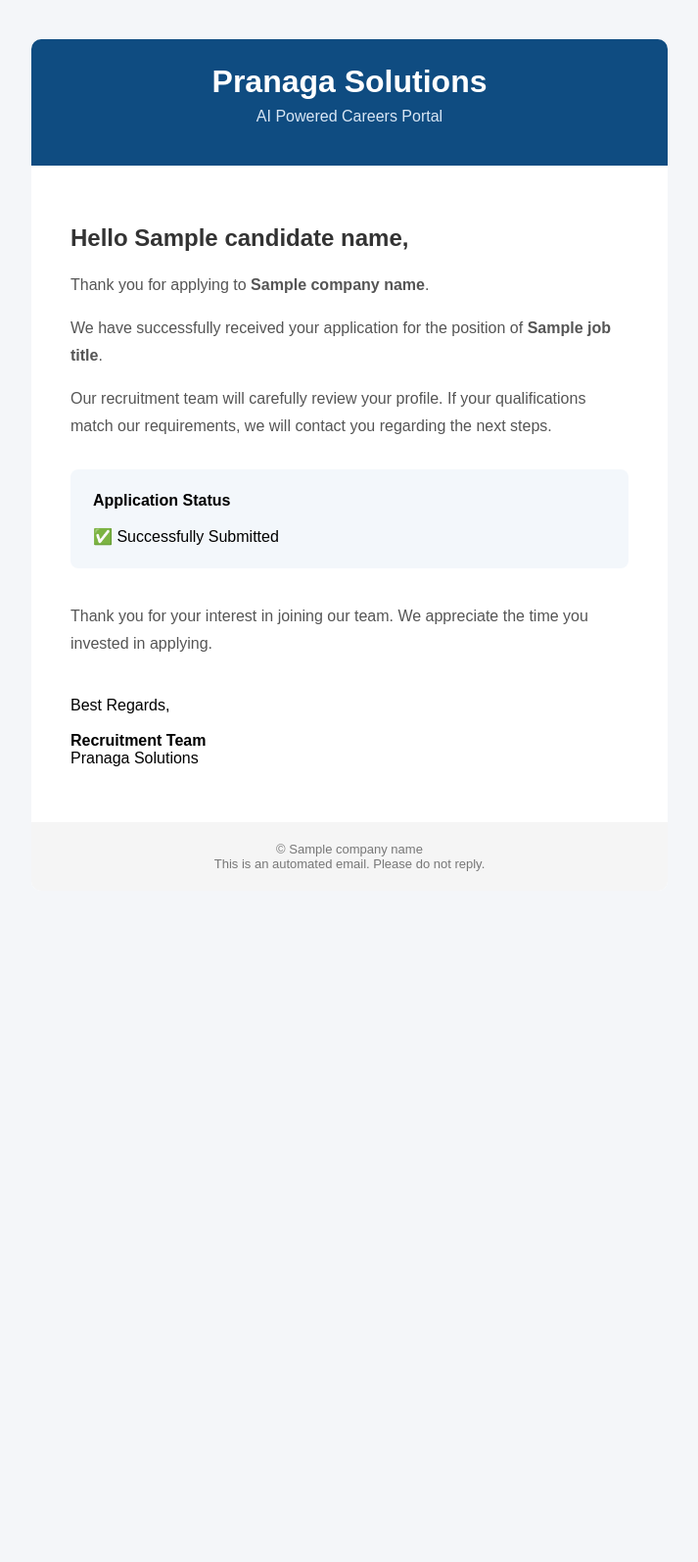
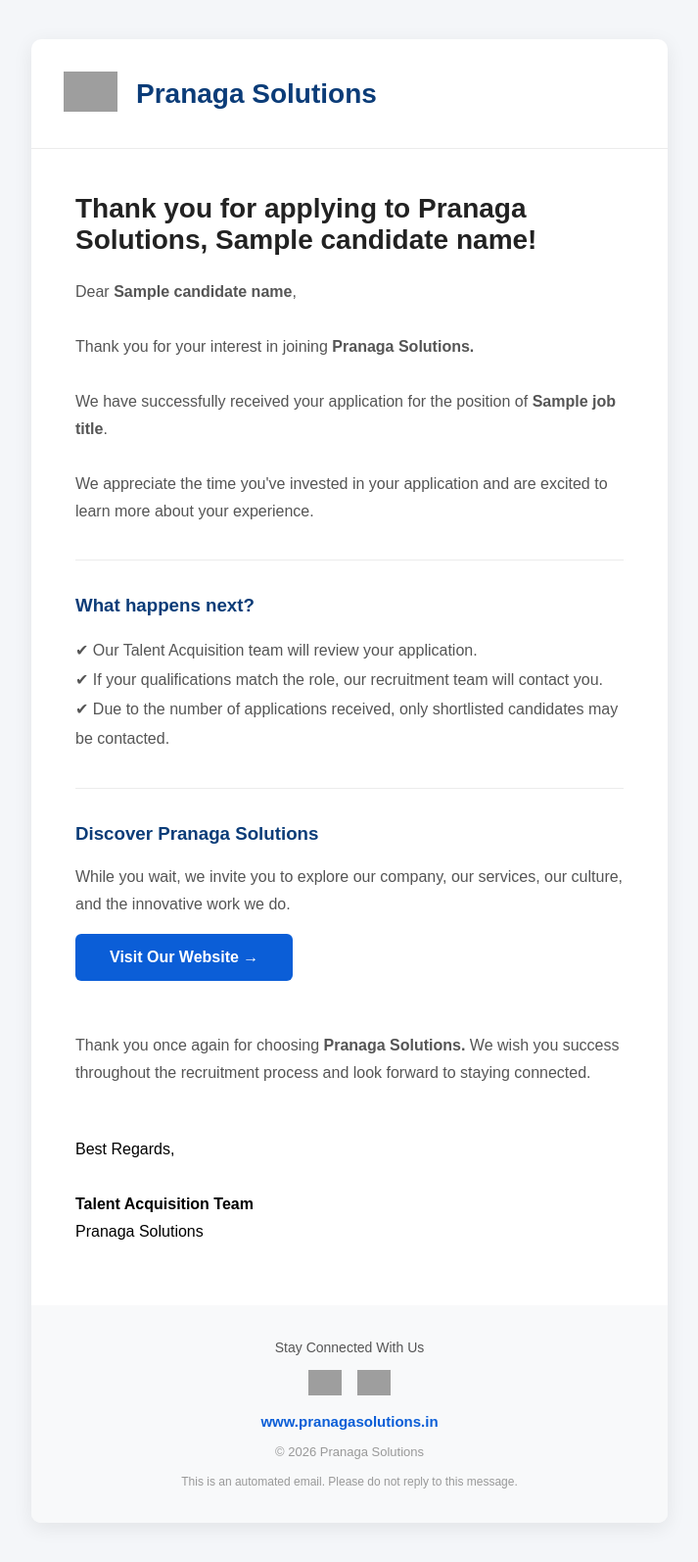
Before and after one commit to Balaganesh1122/Pranaga-Careers-ATS, a Python web app: template backend/templates/application_confirmation.html in a window 1280 px wide. Shown: the whole page at 98% size, without its empty margins (283-996 px from the left). Before the commit the page ends 889 px from the top, so only its background shows below. Run offline with Jinja, Linux system fonts and the light colour scheme; the template is opened without the code that fills it: most values are stand-ins (such as "Sample title", 1, 10 or a date in 2020); grey boxes are pictures that could not be loaded.

Commit message:
Implemented email automation and recruiter workflow

```diff
--- a/backend/app/main.py
+++ b/backend/app/main.py
@@ -27,7 +27,7 @@ from app.api.job_application import router as job_application_router
 from app.api.candidate_dashboard import router as candidate_dashboard_router
 from app.api.recruiter_analytics import router as recruiter_analytics_router
 from app.api.application_submission import router as application_submission_router
-from app.api.test_email import router as test_email_router
+
 
 
 
@@ -59,7 +59,7 @@ app.include_router(resume_upload_router)
 app.include_router(job_application_router)
 app.include_router(candidate_dashboard_router)
 app.include_router(recruiter_analytics_router)
-app.include_router(test_email_router)
+
 
 
 
--- a/backend/templates/application_confirmation.html
+++ b/backend/templates/application_confirmation.html
@@ -1,130 +1,65 @@
 <!DOCTYPE html>
 <html>
+
 <head>
     <meta charset="UTF-8">
     <title>Application Received</title>
 </head>
 
-<body style="margin:0;padding:0;background:#f4f6f9;font-family:Arial,Helvetica,sans-serif;">
+<body style="
+margin:0;
+padding:0;
+background:#f4f6f9;
+font-family:Arial,Helvetica,sans-serif;
+">
 
-<table width="100%" cellpadding="0" cellspacing="0" style="background:#f4f6f9;padding:40px 0;">
+<table width="100%" cellpadding="0" cellspacing="0" style="padding:40px 0;">
 
 <tr>
 <td align="center">
 
-<table width="650" cellpadding="0" cellspacing="0" style="background:#ffffff;border-radius:10px;overflow:hidden;">
+<table width="650" cellpadding="0" cellspacing="0"
+style="
+background:#ffffff;
+border-radius:10px;
+overflow:hidden;
+box-shadow:0 5px 20px rgba(0,0,0,.08);
+">
 
 <!-- Header -->
 
 <tr>
-<td style="background:#0F4C81;padding:25px;text-align:center;">
 
-<h1 style="color:white;margin:0;">
-Pranaga Solutions
-</h1>
+<td
+style="
+padding:30px;
+border-bottom:1px solid #ececec;
+">
 
-<p style="color:#d9e7f5;margin-top:8px;">
-AI Powered Careers Portal
-</p>
-
-</td>
-</tr>
-
-<!-- Body -->
-
-<tr>
-<td style="padding:40px;">
-
-<h2 style="color:#333;">
-Hello {{ candidate_name }},
-</h2>
-
-<p style="font-size:16px;color:#555;line-height:28px;">
-
-Thank you for applying to
-
-<strong>{{ company_name }}</strong>.
-
-</p>
-
-<p style="font-size:16px;color:#555;line-height:28px;">
-
-We have successfully received your application for the position of
-
-<strong>{{ job_title }}</strong>.
-
-</p>
-
-<p style="font-size:16px;color:#555;line-height:28px;">
-
-Our recruitment team will carefully review your profile.
-
-If your qualifications match our requirements, we will contact you regarding the next steps.
-
-</p>
-
-<table
-style="margin-top:30px;
-background:#F3F7FB;
-padding:20px;
-width:100%;
-border-radius:8px;">
-
-<tr>
-<td>
-
-<b>Application Status</b>
-
-<br><br>
-
-✅ Successfully Submitted
-
-</td>
-</tr>
-
-</table>
-
-<p style="margin-top:35px;font-size:16px;color:#555;line-height:28px;">
-
-Thank you for your interest in joining our team.
-
-We appreciate the time you invested in applying.
-
-</p>
-
-<p style="margin-top:40px;">
-
-Best Regards,
-
-<br><br>
-
-<strong>Recruitment Team</strong>
-
-<br>
-
-Pranaga Solutions
-
-</p>
-
-</td>
-</tr>
-
-<!-- Footer -->
+<table width="100%">
 
 <tr>
 
-<td
-style="background:#f5f5f5;
-padding:20px;
-text-align:center;
-font-size:13px;
-color:#777;">
+<td width="70">
 
-© {{ company_name }}
+<img
+src="https://www.pranagasolutions.in/assets/logo.png"
+width="55"
+alt="Pranaga Solutions"
+/>
 
-<br>
+</td>
 
-This is an automated email. Please do not reply.
+<td>
+
+<h2
+style="
+margin:0;
+color:#0b3c78;
+font-size:28px;
+">
+Pranaga Solutions
+</h2>
 
 </td>
 
@@ -136,7 +71,254 @@ This is an automated email. Please do not reply.
 
 </tr>
 
+<!-- Body -->
+
+<tr>
+
+<td style="padding:45px;">
+
+<h2
+style="
+margin-top:0;
+color:#222;
+font-size:28px;
+">
+Thank you for applying to Pranaga Solutions,
+{{candidate_name}}!
+</h2>
+
+<p
+style="
+font-size:16px;
+line-height:28px;
+color:#555;
+">
+
+Dear <strong>{{candidate_name}}</strong>,
+
+<br><br>
+
+Thank you for your interest in joining
+<strong>Pranaga Solutions.</strong>
+
+<br><br>
+
+We have successfully received your application
+for the position of
+
+<strong>{{job_title}}</strong>.
+
+<br><br>
+
+We appreciate the time you've invested in your application
+and are excited to learn more about your experience.
+
+</p>
+
+<hr style="border:none;border-top:1px solid #ececec;margin:35px 0;">
+
+<h3
+style="
+margin-bottom:20px;
+color:#0b3c78;
+">
+What happens next?
+</h3>
+
+<p
+style="
+font-size:16px;
+line-height:30px;
+color:#555;
+">
+
+✔ Our Talent Acquisition team will review your application.
+
+<br>
+
+✔ If your qualifications match the role,
+our recruitment team will contact you.
+
+<br>
+
+✔ Due to the number of applications received,
+only shortlisted candidates may be contacted.
+
+</p>
+
+<hr style="border:none;border-top:1px solid #ececec;margin:35px 0;">
+
+<h3
+style="
+color:#0b3c78;
+">
+Discover Pranaga Solutions
+</h3>
+
+<p
+style="
+font-size:16px;
+line-height:28px;
+color:#555;
+">
+
+While you wait, we invite you to explore our company,
+our services,
+our culture,
+and the innovative work we do.
+
+</p>
+
+<table cellpadding="0" cellspacing="0">
+
+<tr>
+
+<td
+style="
+background:#0b5ed7;
+border-radius:6px;
+">
+
+<a
+href="https://www.pranagasolutions.in"
+style="
+display:inline-block;
+padding:15px 35px;
+color:#ffffff;
+font-size:16px;
+font-weight:bold;
+text-decoration:none;
+">
+
+Visit Our Website →
+
+</a>
+
+</td>
+
+</tr>
+
 </table>
 
-</body>
-</html>
+<br><br>
+
+<p
+style="
+font-size:16px;
+line-height:28px;
+color:#555;
+">
+
+Thank you once again for choosing
+<strong>Pranaga Solutions.</strong>
+
+We wish you success throughout the recruitment process
+and look forward to staying connected.
+
+</p>
+
+<br>
+
+<p
+style="
+font-size:16px;
+line-height:28px;
+">
+
+Best Regards,
+
+<br><br>
+
+<strong>Talent Acquisition Team</strong>
+
+<br>
+
+Pranaga Solutions
+
+</p>
+
+</td>
+
+</tr>
+
+<!-- Footer -->
+
+<tr>
+
+<td
+align="center"
+style="
+background:#f8f9fa;
+padding:35px;
+font-size:13px;
+color:#777;
+">
+
+<p
+style="
+margin:0;
+font-size:14px;
+color:#555;
+">
+Stay Connected With Us
+</p>
+
+<br>
+
+<a
+href="https://www.linkedin.com/company/pranagasolutions/"
+target="_blank"
+style="text-decoration:none;margin-right:12px;"
+>
+
+<img
+src="https://img.icons8.com/color/48/linkedin.png"
+width="34"
+alt="LinkedIn"
+/>
+
+</a>
+
+<a
+href="https://www.instagram.com/pranagasolutions/"
+target="_blank"
+style="text-decoration:none;"
+>
+
+<img
+src="https://img.icons8.com/color/48/instagram-new.png"
+width="34"
+alt="Instagram"
+/>
+
+</a>
+
+<br><br>
+
+<a
+href="https://www.pranagasolutions.in"
+style="
+color:#0b5ed7;
+font-size:15px;
+font-weight:bold;
+text-decoration:none;
+"
+>
+www.pranagasolutions.in
+</a>
+
+<br><br>
+
+<span style="color:#999;">
+© 2026 Pranaga Solutions
+</span>
+
+<br><br>
+
+<span style="font-size:12px;color:#999;">
+This is an automated email. Please do not reply to this message.
+</span>
+
+</td>
+
+</tr>
```
Also changed, not shown: backend/app/api/test_email.py (deleted, +0 -32 lines).
